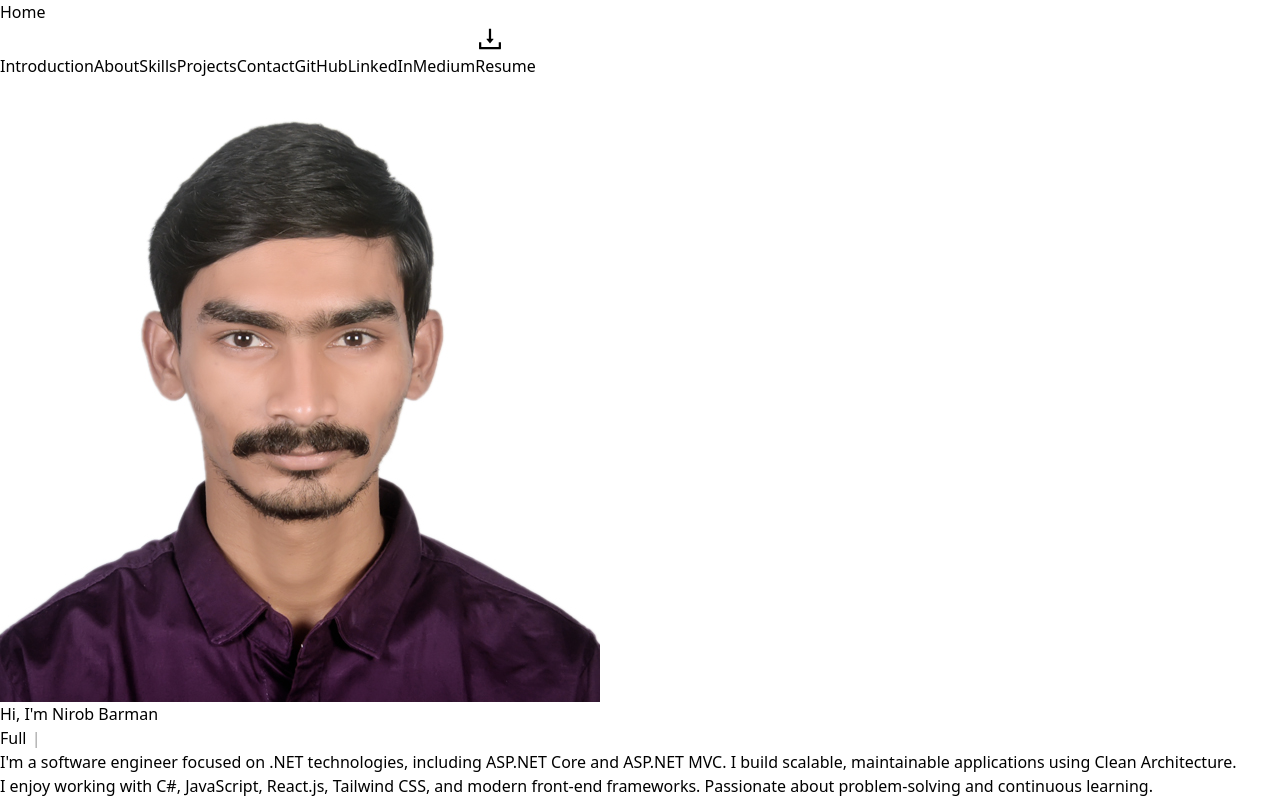
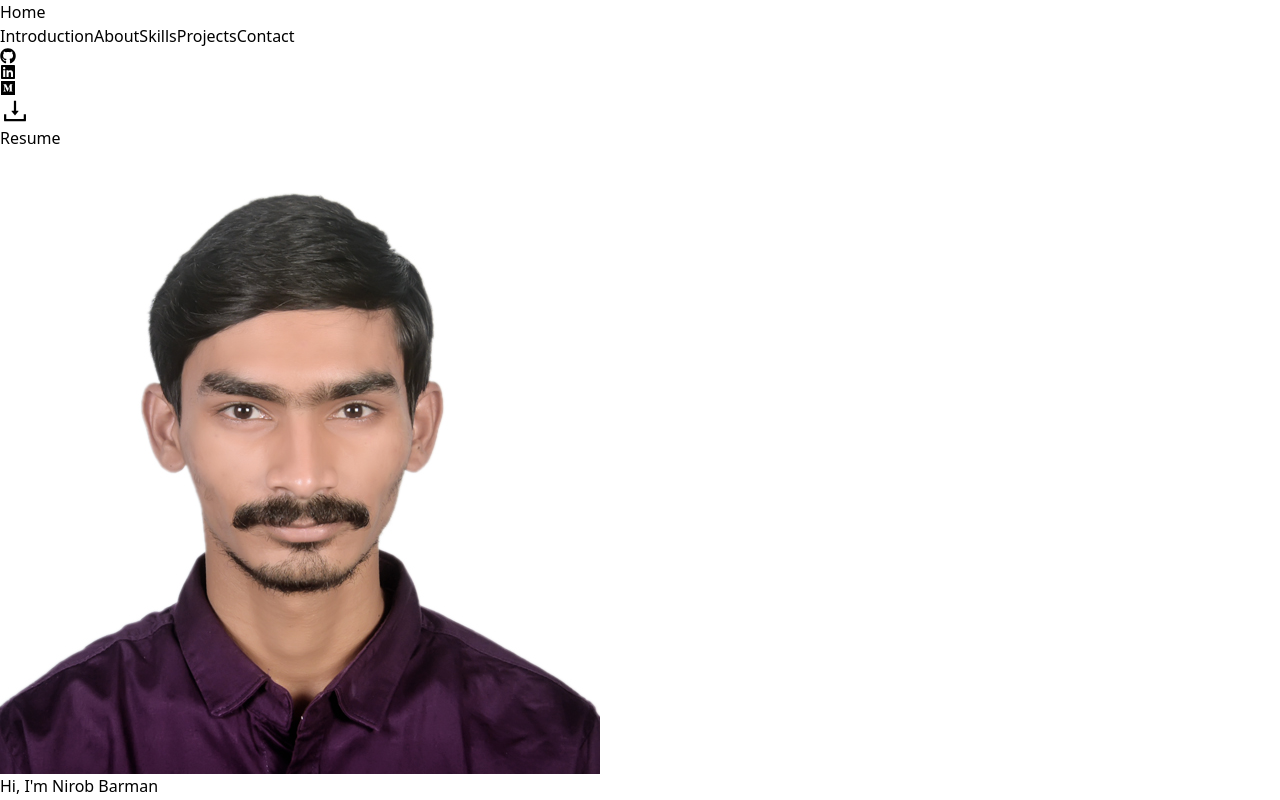
Before and after one commit to Nirob-Barman/MyPortfolio, a React (Vite) app: page / in a window 1280 px wide. Shown: the top 800 px of the page. Built offline with nearby package versions, Linux system fonts and the light colour scheme.

Commit message:
Icon added in Navigation

```diff
--- a/src/Shared/NavBar.jsx
+++ b/src/Shared/NavBar.jsx
@@ -53,13 +53,13 @@ const NavBar = () => {
                             <a href="#Projects">Projects</a>
                             <a href="#Contacts">Contact</a>
                             <a href="https://github.com/Nirob-Barman" target="_blank" rel="noopener noreferrer" className="hover:text-gray-300">
-                                GitHub
+                                <FaGithub />
                             </a>
                             <a href="https://www.linkedin.com/in/nirob-barman/" target="_blank" rel="noopener noreferrer" className="hover:text-gray-300">
-                                LinkedIn
+                                <FaLinkedin />
                             </a>
                             <a href="https://medium.com/@nirob-barman" target="_blank" rel="noopener noreferrer" className="hover:text-gray-300">
-                                Medium
+                                <FaMedium />
                             </a>
                         </>
                     )}
--- a/src/Shared/Skills.jsx
+++ b/src/Shared/Skills.jsx
@@ -23,8 +23,6 @@ const Skills = () => {
         { name: 'C', icon: DiCode },
         { name: 'C++', icon: DiCode },
         { name: 'Java', icon: DiJava },
-        // { name: 'Python', icon: DiPython },
-        // { name: 'Django', icon: SiDjango },
         { name: 'VS Code', icon: SiVisualstudiocode },
         { name: 'GitHub', icon: SiGithub },
         { name: 'Chrome DevTools', icon: SiGooglechrome },
```
Also changed, not shown: src/Shared/Projects.jsx (+0 -14 lines).
